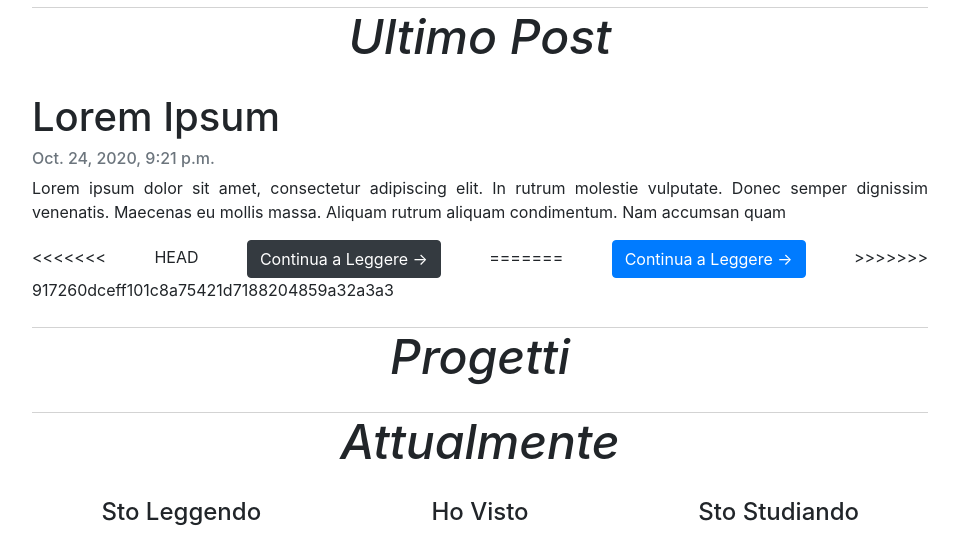
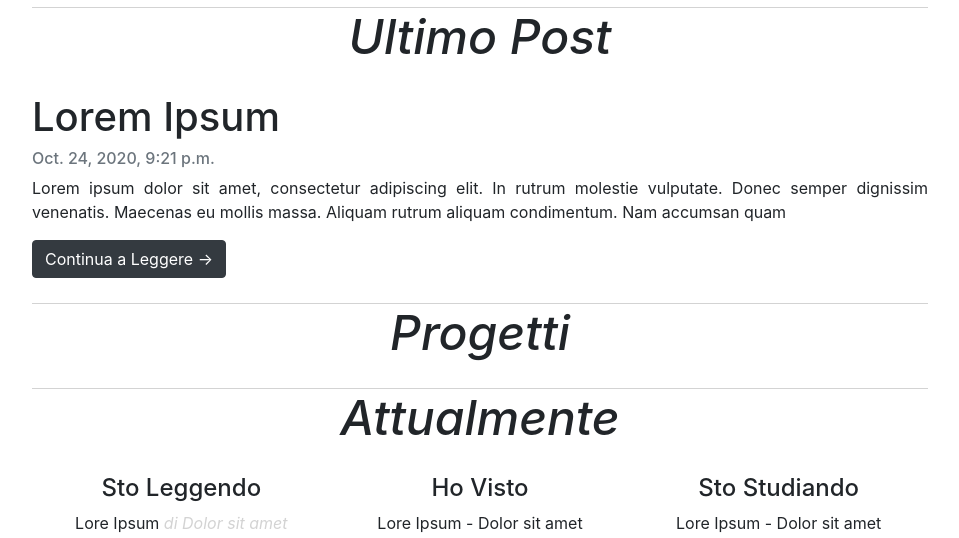
Before and after one commit to giocasin/gioelegaggio.it, a Django app: page / in a window 1280 px wide. Shown: the part 880-1418 px from the top of the page, without its empty margins (160-1119 px from the left). Run offline with Django 3.2, Linux system fonts and the light colour scheme; data comes from the database, SQL or seed files in the repository; some libraries are stand-ins or nearby versions.

Commit message:
Update last_post.html

```diff
--- a/templates/blog/last_post.html
+++ b/templates/blog/last_post.html
@@ -7,11 +7,7 @@
         <div class="justified">
             <p class="card-text text-muted h6">{{ post_list.0.created_on}} </p>
             <p class="card-text">{{post_list.0.content|slice:":200" }}</p>
-<<<<<<< HEAD
             <a href="{% url 'post_detail' post_list.0.slug  %}" class="btn btn-primary btn-dark">Continua a Leggere &rarr;</a>
-=======
-            <a href="{% url 'post_detail' post_list.0.slug  %}" class="btn btn-primary">Continua a Leggere &rarr;</a>
->>>>>>> 917260dceff101c8a75421d7188204859a32a3a3
         </div>
     </div>
 </div>
```
